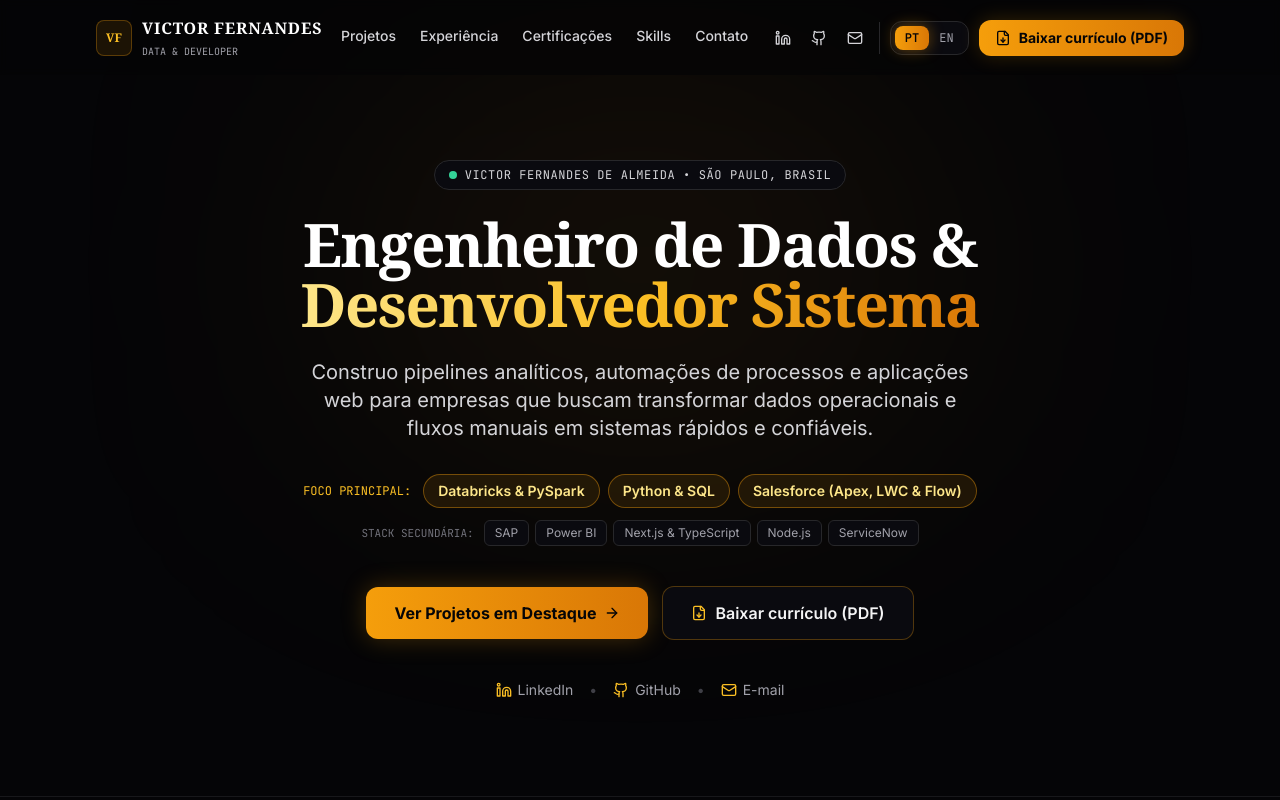
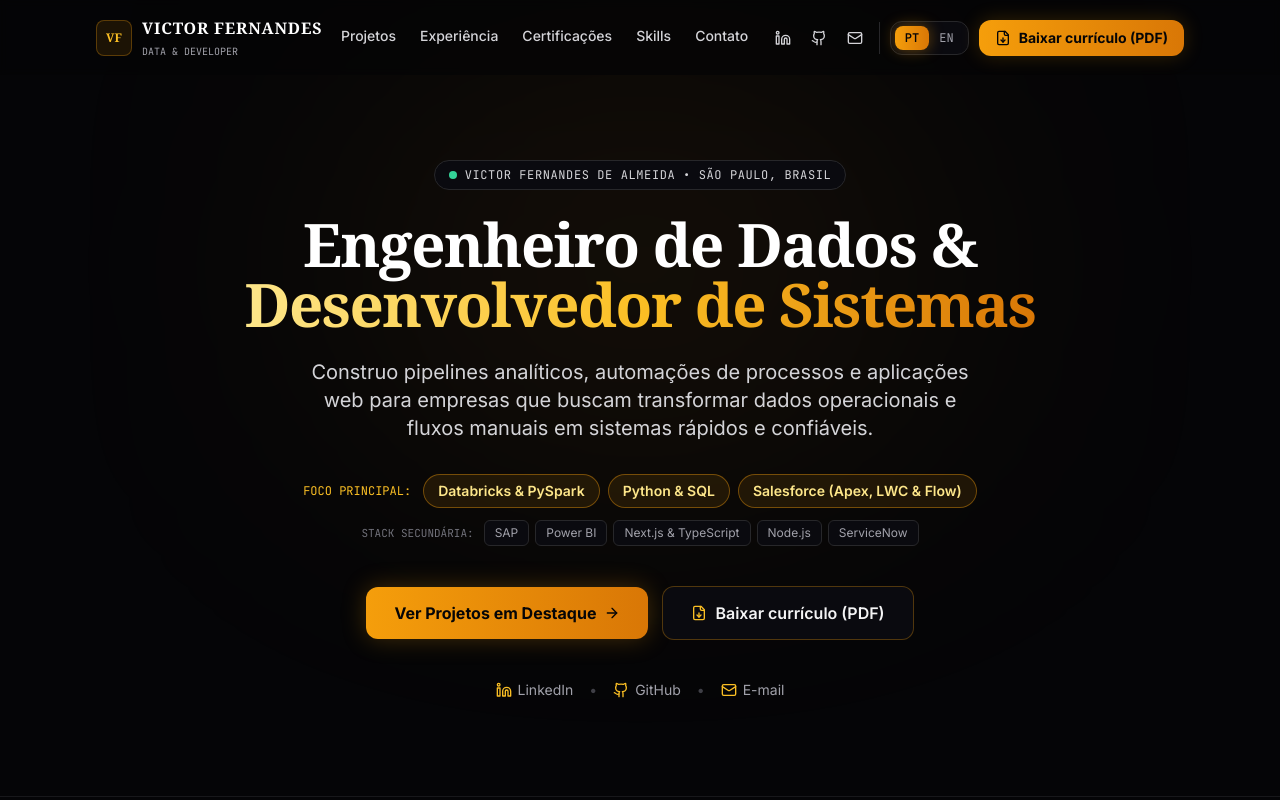
Before and after one commit to VictorWeiland/PortifolioOfc, a React (Vite) app: page / in a window 1280 px wide. Shown: the top 800 px of the page. Built offline with nearby package versions, Linux system fonts and the light colour scheme.

Commit message:
chore(seo): altera Desenvolvedor Salesforce para Desenvolvedor de Sistemas nas meta tags, titulo e hero

```diff
--- a/index.html
+++ b/index.html
@@ -3,10 +3,10 @@
   <head>
     <meta charset="UTF-8" />
     <meta name="viewport" content="width=device-width, initial-scale=1.0" />
-    <title>Victor Fernandes de Almeida | Engenheiro de Dados e Desenvolvedor Salesforce</title>
+    <title>Victor Fernandes de Almeida | Engenheiro de Dados e Desenvolvedor de Sistemas</title>
     <meta
       name="description"
-      content="Construo pipelines de dados escaláveis e soluções em Salesforce para empresas que buscam automatizar processos e transformar dados em decisões de negócio."
+      content="Construo pipelines de dados escaláveis e sistemas corporativos para empresas que buscam automatizar processos e transformar dados em decisões de negócio."
     />
     <meta name="author" content="Victor Fernandes de Almeida" />
     <meta name="robots" content="index, follow" />
@@ -21,11 +21,11 @@
     <meta property="og:url" content="https://portifolio-ofc.vercel.app/" />
     <meta
       property="og:title"
-      content="Victor Fernandes de Almeida | Engenheiro de Dados e Desenvolvedor Salesforce"
+      content="Victor Fernandes de Almeida | Engenheiro de Dados e Desenvolvedor de Sistemas"
     />
     <meta
       property="og:description"
-      content="Construo pipelines de dados escaláveis e soluções em Salesforce para empresas que buscam automatizar processos e transformar dados em decisões de negócio."
+      content="Construo pipelines de dados escaláveis e sistemas corporativos para empresas que buscam automatizar processos e transformar dados em decisões de negócio."
     />
     <meta property="og:image" content="https://portifolio-ofc.vercel.app/og-image.svg" />
 
@@ -34,11 +34,11 @@
     <meta name="twitter:url" content="https://portifolio-ofc.vercel.app/" />
     <meta
       name="twitter:title"
-      content="Victor Fernandes de Almeida | Engenheiro de Dados e Desenvolvedor Salesforce"
+      content="Victor Fernandes de Almeida | Engenheiro de Dados e Desenvolvedor de Sistemas"
     />
     <meta
       name="twitter:description"
-      content="Construo pipelines de dados escaláveis e soluções em Salesforce para empresas que buscam automatizar processos e transformar dados em decisões de negócio."
+      content="Construo pipelines de dados escaláveis e sistemas corporativos para empresas que buscam automatizar processos e transformar dados em decisões de negócio."
     />
     <meta name="twitter:image" content="https://portifolio-ofc.vercel.app/og-image.svg" />
 
@@ -58,8 +58,8 @@
         "name": "Victor Fernandes de Almeida",
         "url": "https://portifolio-ofc.vercel.app/",
         "image": "https://portifolio-ofc.vercel.app/og-image.svg",
-        "jobTitle": "Engenheiro de Dados & Desenvolvedor Salesforce",
-        "description": "Construo pipelines de dados escaláveis e soluções em Salesforce para empresas que buscam automatizar processos e transformar dados em decisões de negócio.",
+        "jobTitle": "Engenheiro de Dados & Desenvolvedor de Sistemas",
+        "description": "Construo pipelines de dados escaláveis e sistemas corporativos para empresas que buscam automatizar processos e transformar dados em decisões de negócio.",
         "address": {
           "@type": "PostalAddress",
           "addressLocality": "São Paulo",
@@ -89,7 +89,7 @@
     <!-- Pre-rendered semantic HTML for SEO crawlers and automated tools before React mounts -->
     <div id="root">
       <header class="max-w-6xl mx-auto px-4 py-6 flex items-center justify-between">
-        <strong>Victor Fernandes de Almeida — Engenheiro de Dados &amp; Salesforce</strong>
+        <strong>Victor Fernandes de Almeida — Engenheiro de Dados &amp; Desenvolvedor de Sistemas</strong>
         <nav aria-label="Navegação Principal">
           <a href="#projetos">Projetos</a> |
           <a href="#experiencia">Experiência</a> |
@@ -101,7 +101,7 @@
 
       <main class="max-w-6xl mx-auto px-4 py-12 space-y-12">
         <section>
-          <h1>Engenheiro de Dados &amp; Desenvolvedor Salesforce</h1>
+          <h1>Engenheiro de Dados &amp; Desenvolvedor de Sistemas</h1>
           <p>
             Construo pipelines de dados escaláveis (Databricks, Spark, PySpark, Python e SQL) e
             soluções corporativas em Salesforce para empresas que buscam automatizar processos e
--- a/src/data/i18n.ts
+++ b/src/data/i18n.ts
@@ -14,9 +14,9 @@ export const SOCIAL_LINKS = {
 
 export const I18N_DATA: Record<Language, PortfolioData> = {
   pt: {
-    metaTitle: 'Victor Fernandes de Almeida | Engenheiro de Dados & Desenvolvedor Salesforce',
+    metaTitle: 'Victor Fernandes de Almeida | Engenheiro de Dados e Desenvolvedor de Sistemas',
     metaDescription:
-      'Desenvolvo pipelines de dados e automações em sistemas corporativos para empresas que precisam escalar operações com segurança e eficiência.',
+      'Construo pipelines de dados escaláveis e sistemas corporativos para empresas que buscam automatizar processos e transformar dados em decisões de negócio.',
     socials: SOCIAL_LINKS,
     nav: {
       projects: 'Projetos',
@@ -29,7 +29,7 @@ export const I18N_DATA: Record<Language, PortfolioData> = {
     hero: {
       eyebrow: 'VICTOR FERNANDES DE ALMEIDA • SÃO PAULO, BRASIL',
       headline: 'Engenheiro de Dados &',
-      headlineAccent: 'Desenvolvedor Sistema',
+      headlineAccent: 'Desenvolvedor de Sistemas',
       valueProposition:
         'Construo pipelines analíticos, automações de processos e aplicações web para empresas que buscam transformar dados operacionais e fluxos manuais em sistemas rápidos e confiáveis.',
       primaryStackLabel: 'Foco Principal:',
@@ -38,7 +38,7 @@ export const I18N_DATA: Record<Language, PortfolioData> = {
       secondaryStack: ['SAP', 'Power BI', 'Next.js & TypeScript', 'Node.js', 'ServiceNow'],
       ctaProjects: 'Ver Projetos em Destaque',
       ctaResume: 'Baixar currículo (PDF)',
-      cardRole: 'Engenheiro de Dados / Desenvolvedor Sistema',
+      cardRole: 'Engenheiro de Dados / Desenvolvedor de Sistemas',
     },
     projects: {
       tag: 'Projetos Selecionados',
@@ -466,9 +466,9 @@ export const I18N_DATA: Record<Language, PortfolioData> = {
   },
 
   en: {
-    metaTitle: 'Victor Fernandes de Almeida | Data Engineer & Salesforce Developer',
+    metaTitle: 'Victor Fernandes de Almeida | Data Engineer & Systems Developer',
     metaDescription:
-      'I build data pipelines and enterprise system automations for companies that need to scale operations reliably and efficiently.',
+      'I build scalable data pipelines and enterprise systems for companies looking to automate workflows and turn data into business decisions.',
     socials: SOCIAL_LINKS,
     nav: {
       projects: 'Projects',
@@ -481,7 +481,7 @@ export const I18N_DATA: Record<Language, PortfolioData> = {
     hero: {
       eyebrow: 'VICTOR FERNANDES DE ALMEIDA • BRAZIL (REMOTE / HYBRID)',
       headline: 'Data Engineer &',
-      headlineAccent: 'Salesforce Developer',
+      headlineAccent: 'Systems Developer',
       valueProposition:
         'I build analytical data pipelines, workflow automations, and web applications for companies looking to turn operational data and manual processes into fast, reliable systems.',
       primaryStackLabel: 'Primary Focus:',
@@ -490,7 +490,7 @@ export const I18N_DATA: Record<Language, PortfolioData> = {
       secondaryStack: ['SAP', 'Power BI', 'Next.js & TypeScript', 'Node.js', 'ServiceNow'],
       ctaProjects: 'View Featured Projects',
       ctaResume: 'Download Resume (PDF)',
-      cardRole: 'SYSTEMS DEVELOPER / SYSTEMS ANALYST',
+      cardRole: 'DATA ENGINEER / SYSTEMS DEVELOPER',
     },
     projects: {
       tag: 'Selected Work',
```
Also changed, not shown: public/og-image.svg.
